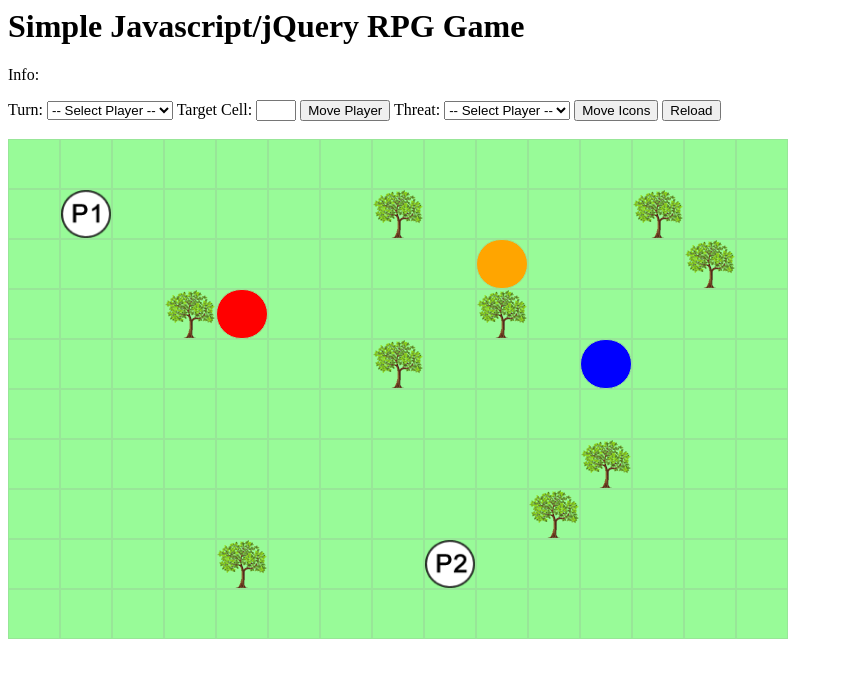
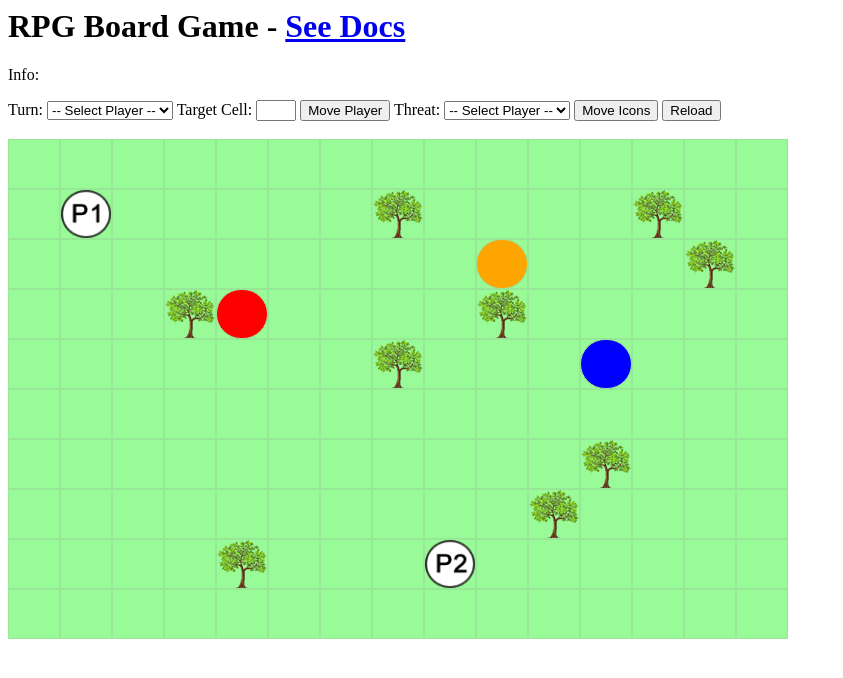
Before and after one commit to JeffLong72/JeffLong72.github.io, a plain HTML site: page index.html in a window 1280 px wide. Shown: the whole page, without its empty margins (0-843 px from the left). Drawn offline with nearby package versions, Linux system fonts and the light colour scheme.

Commit message:
Update index.html

```diff
--- a/index.html
+++ b/index.html
@@ -1,11 +1,11 @@
 <html>
-<title>Simple Javascript/jQuery RPG Game</title>
+<title>RPG Board Game</title>
 <head>
 <link rel="stylesheet" type="text/css" href="css/style.css">
 </head>
 <body>
 
-<h1>Simple Javascript/jQuery RPG Game</h1>
+<h1>RPG Board Game - <a href="https://github.com/JeffLong72/JeffLong72.github.io" target="_blank">See Docs</a></h1>
 
 Info: <span id="notice"></span>
 
```
